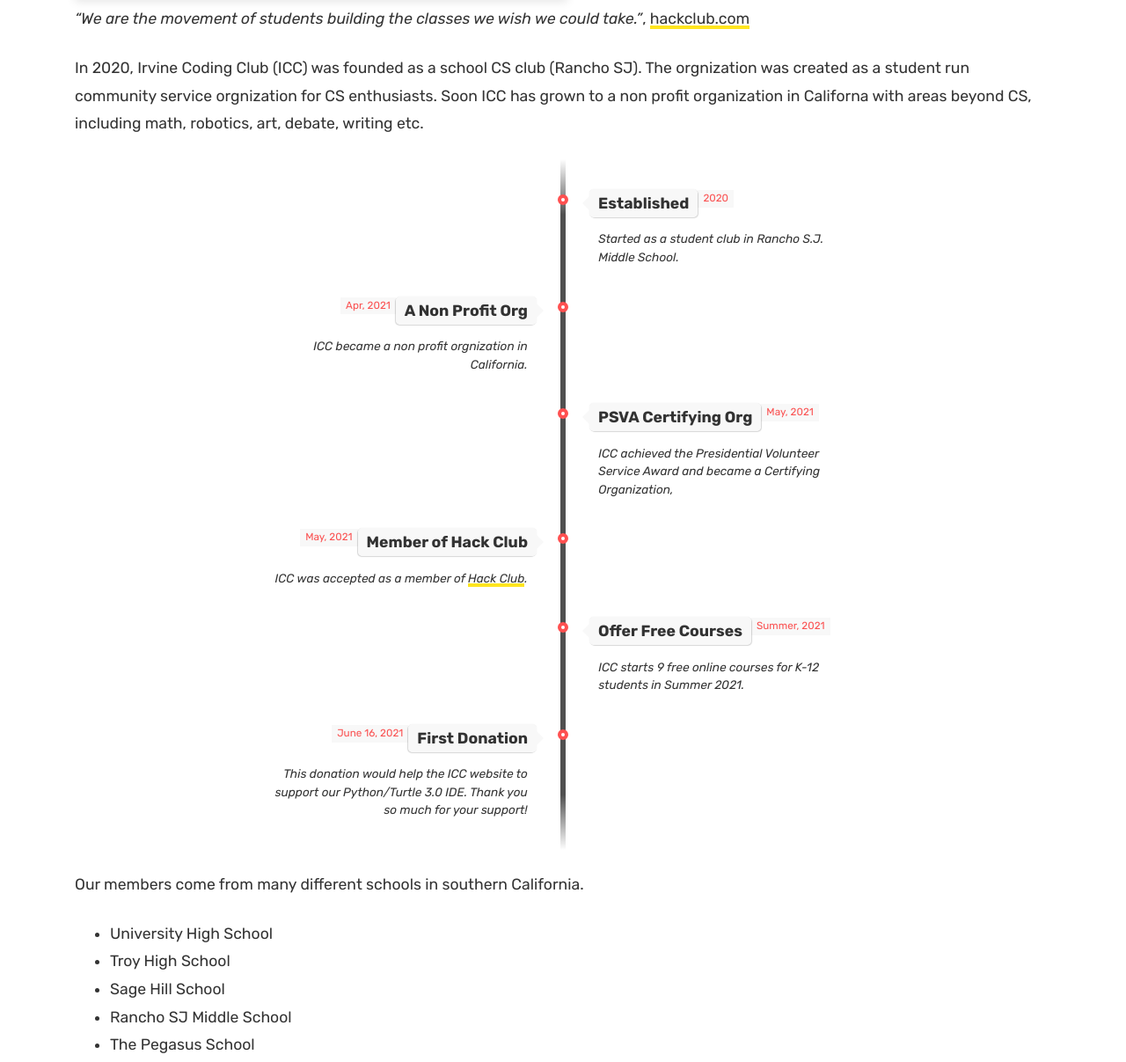
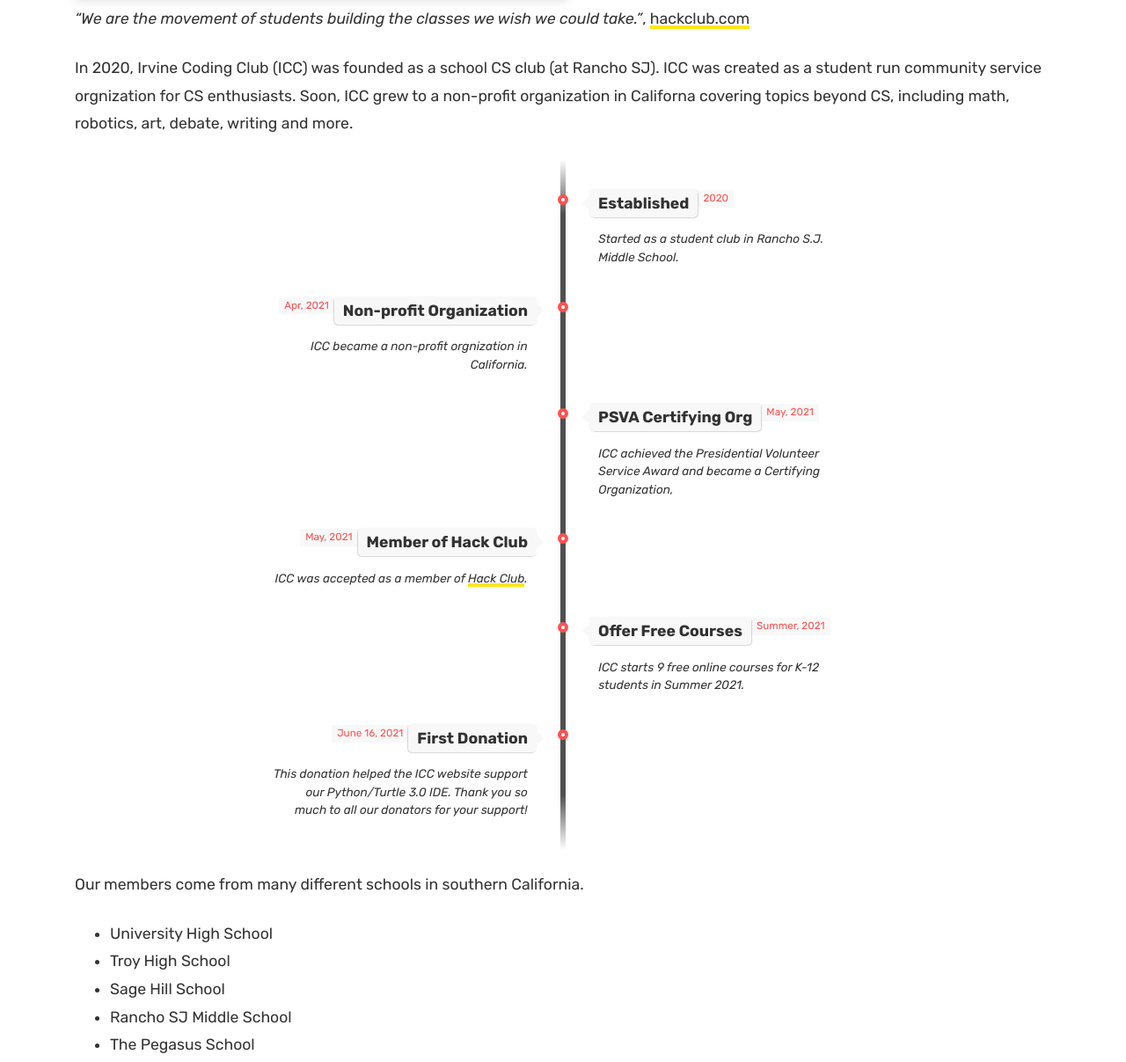
Before and after one commit to irvinecodingclub/irvinecodingclub.github.io, a Jekyll site: the page built from about.md, in a window 1280 px wide and 1400 px high, scrolled down 2888 px, cut to the strip 193-1400 px from the top of the window. Shown: the whole strip at 88% size. Built offline with Jekyll 4.4.1, drawn with Linux system fonts in a browser that asks for light colours; some of the changed text lies outside the part shown.

Commit message:
Update about.md

```diff
--- a/about.md
+++ b/about.md
@@ -6,7 +6,7 @@
 
 <div class="team-section">
   <div class="inner-width">
-    <h2>Meet our team </h2>
+    <h2>Meet our team</h2>
     <div class="pers">
 
             <div class="pe">
@@ -182,16 +182,16 @@
 </div>
 
 
-<iframe width="560" height="315" src="https://www.youtube.com/embed/2VUfZbbN8AU" title="YouTube video player" frameborder="0" allow="accelerometer; autoplay; clipboard-write; encrypted-media; gyroscope; picture-in-picture" allowfullscreen></iframe>
+<iframe width="560" height="315" src="https://www.youtube.com/embed/2VUfZbbN8AU" frameborder="0" allow="accelerometer; autoplay; clipboard-write; encrypted-media; gyroscope; picture-in-picture" allowfullscreen></iframe>
 
 *"We are the movement of students building the classes we wish we could take."*, [hackclub.com](https://github.com/hackclub)
 
-In 2020, Irvine Coding Club (ICC) was founded as a school CS club (Rancho SJ).
-The orgnization was created as a student run community service orgnization for CS enthusiasts. Soon ICC has grown to a non profit organization in Californa with areas beyond CS, including math, robotics, art, debate, writing etc.
+In 2020, Irvine Coding Club (ICC) was founded as a school CS club (at Rancho SJ).
+ICC was created as a student run community service orgnization for CS enthusiasts. Soon, ICC grew to a non-profit organization in Californa covering topics beyond CS, including math, robotics, art, debate, writing and more.
 <link href='https://fonts.googleapis.com/css?family=Open+Sans:400,300,300italic,400italic,600,600italic,700,700italic' rel='stylesheet' type='text/css'>
 
 <!-- The Timeline -->
-<link rel="stylesheet" href="assets/css/timeline.css">
+<link rel="stylesheet" href="{{ site.baseurl }}/assets/css/timeline.css">
 <ul class="timeline">
 
 	<!-- Item 1 -->
@@ -209,10 +209,10 @@
 	<li>
 		<div class="direction-l">
 			<div class="flag-wrapper">
-				<span class="flag">A Non Profit Org</span>
+				<span class="flag">Non-profit Organization</span>
 				<span class="time-wrapper"><span class="time">Apr, 2021</span></span>
 			</div>
-			<div class="desc">ICC became a non profit orgnization in California.</div>
+			<div class="desc">ICC became a non-profit orgnization in California.</div>
 		</div>
 	</li>
 
@@ -257,7 +257,7 @@
   				<span class="flag">First Donation</span>
   				<span class="time-wrapper"><span class="time">June 16, 2021</span></span>
   			</div>
-  			<div class="desc">This donation would help the ICC website to support our Python/Turtle 3.0 IDE. Thank you so much for your support!</div>
+  			<div class="desc">This donation helped the ICC website support our Python/Turtle 3.0 IDE. Thank you so much to all our donators for your support!</div>
   		</div>
   	</li>
 
@@ -278,7 +278,7 @@
 * Beacon Park School (K8)
 * Many More!
 
-If you are a 6th grade and above CS enthusiast who wants to learn together with our team members,
-or if you are good at some areas that you want to share with our community by providing online courses.
-Come and join ICC by filling out [this form](https://forms.gle/Ky4S6YLkkursGyZn6).
+If you are a 6th grade or above who wants to learn together with our club members,
+or if you want to share with our community by providing online courses,
+come and join ICC by filling out [this form](https://forms.gle/Ky4S6YLkkursGyZn6) and join our [Discord server]({{ site.baseurl }}/discord).
 Send an email to <a href="mailto:irvinecodingclub@gmail.com">irvinecodingclub@gmail.com</a> if you didn't get back from us.
```
